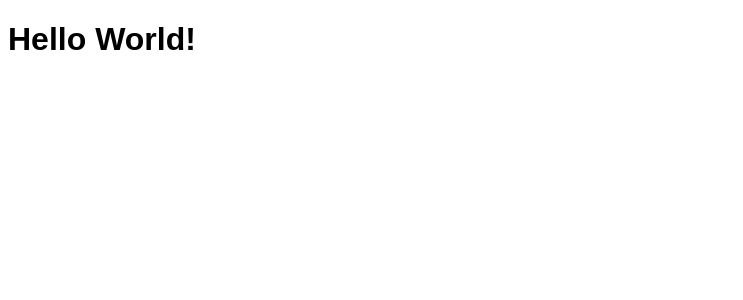
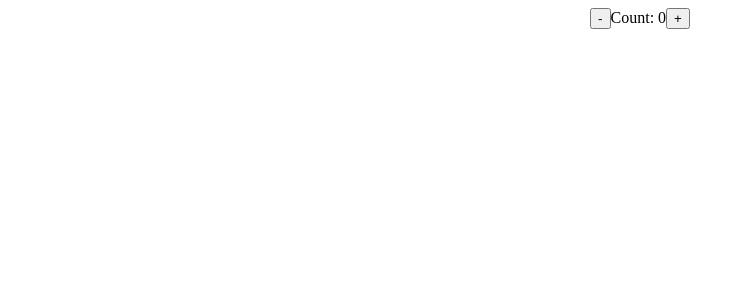
Before and after one commit to ADITYA4X/React-date-counter, a React (Create React App) app: page / in a window 1280 px wide. Shown: the top 300 px of the page, without its empty margins (0-743 px from the left). Built offline with nearby package versions, Linux system fonts and the light colour scheme.

Commit message:
File Updated

```diff
--- a/src/App.js
+++ b/src/App.js
@@ -1,9 +1,25 @@
+import { useState } from "react";
 
 
 export default function App() {
   return (
-    <div >
-    <h1>Hello World!</h1>
+    <div className="App">
+    <Counter/>
     </div>
   );
 }
+
+function Counter() {
+  const [count, setCount] = useState(0);
+
+
+  return <div>
+    <div>
+      <div>
+        <button onClick={()=> setCount(c => c - 1)}>-</button>
+        <span>Count: {count}</span>
+        <button onClick={()=> setCount((c) => c + 1)}>+</button>
+      </div>
+    </div>
+  </div>
+}
```
